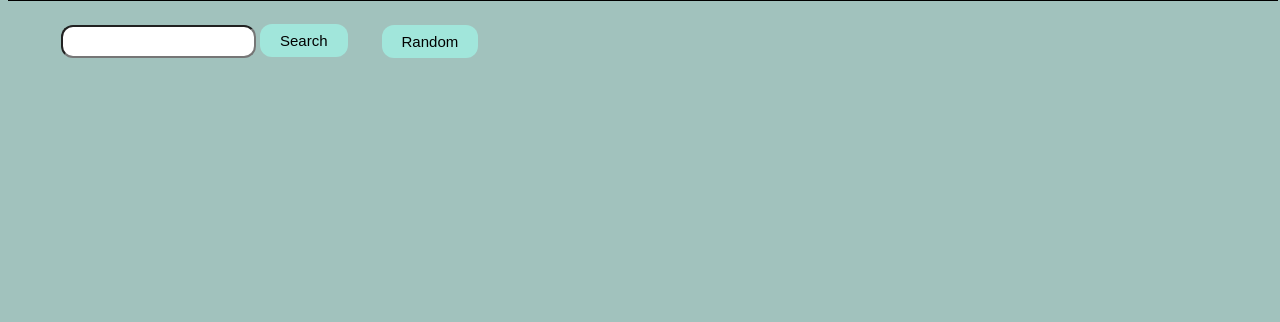
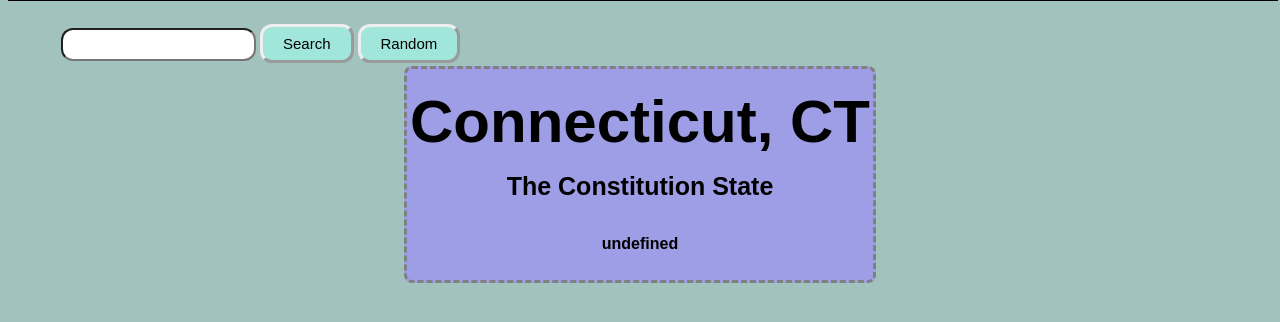
Before and after one commit to VanGalePark/us-state-history, a website with bundled scripts: page fun-facts/fun-facts.html in a window 1280 px wide. Both pictures are taken after a click on the button "Random". Shown: the part 102-424 px from the top of the page. Built offline with nearby package versions, Linux system fonts and the light colour scheme.

Commit message:
Random fact button mostly functionalgit status

```diff
--- /dev/null
+++ b/fun-facts/fun-facts-scripts.js
@@ -0,0 +1,50 @@
+function init() {
+    let randomFact = document.getElementById("randomFact");
+    let randomButton = document.getElementById("randomButton");
+
+    let factsArray= [["Missouri", "MO", "Show Me State",
+    ["The city, Kansas City, originated in Missouri.<br>" +
+    "They started out as the Town of Kansas. Then, the state of Kansas came" +
+    "along and people who lived<br>near the Town of Kansas (now renamed to the City" +
+    "of Kansas) decided they too wanted a Town of Kansas. Later they merged to" +
+    "become the whole Kansas City!",
+    "Richland, Missouri is the only state in the US to have a cave restaurant!"]],
+        ["Kansas", "KS", "Sunflower State", []],
+        ["Oklahoma", "OK", "Sooner State", []],
+        ["Washington", "WA", "Evergreen State", []],
+        ["Alabama", "AL", "Yellowhammer State", []],
+        ["Alaska", "AK", "Last Frontier", []],
+        ["Arizona", "AZ", "Grand Canyon State", []],
+        ["Arkansas", "AR", "Natural State", []],
+        ["Colorado", "CO", "Contennial State", []],
+        ["California", "CA", "Golden State", []],
+        ["Connecticut", "CT", "Constitution State", []],
+        ["Delaware", "DE", "First State", []],
+        ];
+
+
+    randomButton.addEventListener("click", function() {
+        let index = Math.round(Math.random()*11);
+        let factIndex = Math.round(Math.random()*1);
+
+        randomFact.innerHTML = `
+            <div>
+                <table style="margin: auto; background-color: #9e9ee6; border-radius: 8px; border-style: dashed;">
+                    <tr>
+                        <th>
+                            <h2 style="font-size: 60px; line-height: 0px;">${factsArray[index][0]}, ${factsArray[index][1]}</h2>
+                            <p style="font-size: 25px;"> The ${factsArray[index][2]} </p>
+                            <p style="line-height: 25px; padding: 5px;"> ${factsArray[index][3][factIndex]} </p>
+                        </th>
+                    </tr>
+                </table>
+            </div>
+            `
+
+    })
+
+
+
+}
+
+window.onload = init;
--- a/fun-facts/fun-facts.css
+++ b/fun-facts/fun-facts.css
@@ -7,6 +7,7 @@ button {
   cursor: pointer;
   border-radius: 12px;
   margin-top: 20px;
+  border-style: outset;
 }
 
 .randomButton {
@@ -30,3 +31,8 @@ input[type=text] {
   border-radius: 12px;
   padding: 7px;
 }
+
+#randomFact {
+  text-align: center;
+  font-family: Arial, Helvetica, sans-serif;
+}
--- a/fun-facts/fun-facts.html
+++ b/fun-facts/fun-facts.html
@@ -3,7 +3,8 @@
   <head>
     <link rel="stylesheet" type="text/css" href="../styles.css"/>
     <link rel="stylesheet" type="text/css" href="./fun-facts.css"/>
-    <script src="../scripts/sripts.js"></script>
+    <script src="./fun-facts-scripts.js"></script>
+    <script src="../scripts.js"></script>
     <title>Fun Facts</title>
   </head>
 
@@ -50,11 +51,13 @@
             </form>
           </th>
 
-          <th> <button class="randomButton">Random</button> </th>
+          <th> <button id="randomButton">Random</button> </th>
 
         </tr>
       </table>
+    </div>
 
+    <div id="randomFact">
 
     </div>
 
--- a/home.css
+++ b/home.css
@@ -1,9 +1,8 @@
 img {
   display: block;
   margin: auto;
-  border-style: dashed;
 }
 
 html {
-  background-color: #a8a7a7;
+  background-color: #f2fae8;
 }
```
Also changed, not shown: facts.json (added, +27 -0 lines), index.html (+3 -5 lines), login/login.html (+1 -0 lines), package.json (added, +24 -0 lines), scripts.js (+12 -0 lines), images/us-map-names.png (added), images/us-map-nonames.png (added), 1 other file.
